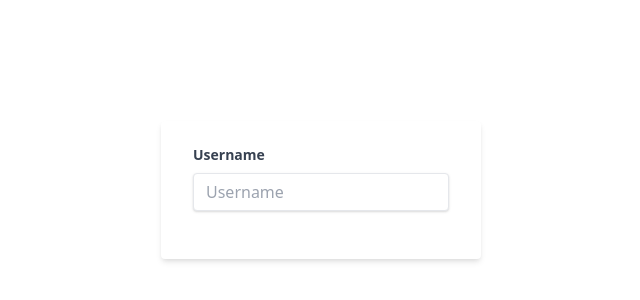
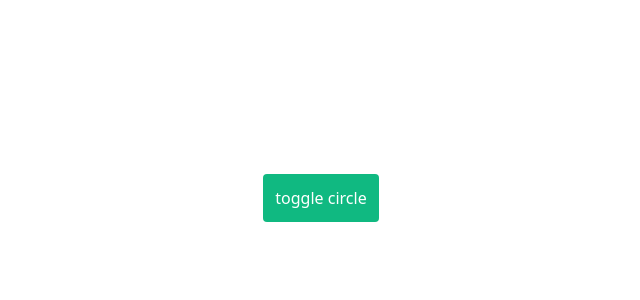
Before and after one commit to HlaingMinThan/Alpine-Learning, a plain HTML site: page index.html in a window 1280 px wide. Shown: the part 202-502 px from the top of the page, without its empty margins (319-959 px from the left). Drawn offline with nearby package versions, Linux system fonts and the light colour scheme.

Commit message:
fourth example (Alpine transition absolute basic part1)

```diff
--- a/index.html
+++ b/index.html
@@ -15,52 +15,21 @@
     ></script>
   </head>
   <body class="p-10 flex justify-center items-center h-screen">
-    <div
-      class="w-full max-w-xs"
-      x-data="{
-        data:null,
-        form:{
-            username:''
-        },
-        submit(){
-            fetch('https://reqres.in/api/user',{
-                method:'POST',
-                headers:{
-                    'Content-Type':'application/json'
-                },
-                body:JSON.stringify(this.form)
-            })
-            .then((res)=>res.json())
-            .then((data)=>this.data=data)
-        }
-      }"
-    >
-      <form
-        class="bg-white shadow-md rounded px-8 pt-6 pb-8 mb-4"
-        @submit.prevent="submit"
-      >
-        <div class="mb-4">
-          <label
-            class="block text-gray-700 text-sm font-bold mb-2"
-            for="username"
-          >
-            Username
-          </label>
-          <input
-            class="shadow appearance-none border rounded w-full py-2 px-3 text-gray-700 leading-tight focus:outline-none focus:shadow-outline"
-            id="username"
-            type="text"
-            placeholder="Username"
-            x-model="form.username"
-          />
-        </div>
-      </form>
-      <template x-if="data">
-        <div>
-          <p>Username is <span x-text="data.username"></span></p>
-          <p>Username is created at<span x-text="data.createdAt"></span></p>
-        </div>
-      </template>
+    <div x-data="{show:false}">
+      <!-- blue circle -->
+      <div
+        x-show="show"
+        x-transition:enter="transition duration-500 transform"
+        x-transition:enter-start="opacity-0  scale-125"
+        x-transition:enter-end="opacity-100  scale-100"
+        x-transition:leave="transition duration-500 transform"
+        x-transition:leave-start="opacity-100  scale-100"
+        x-transition:leave-end="opacity-0  scale-125"
+        class="mx-auto mb-5 bg-blue-500 rounded-full w-16 h-16"
+      ></div>
+      <button class="bg-green-500 text-white p-3 rounded" @click="show=!show">
+        toggle circle
+      </button>
     </div>
   </body>
 </html>
```
